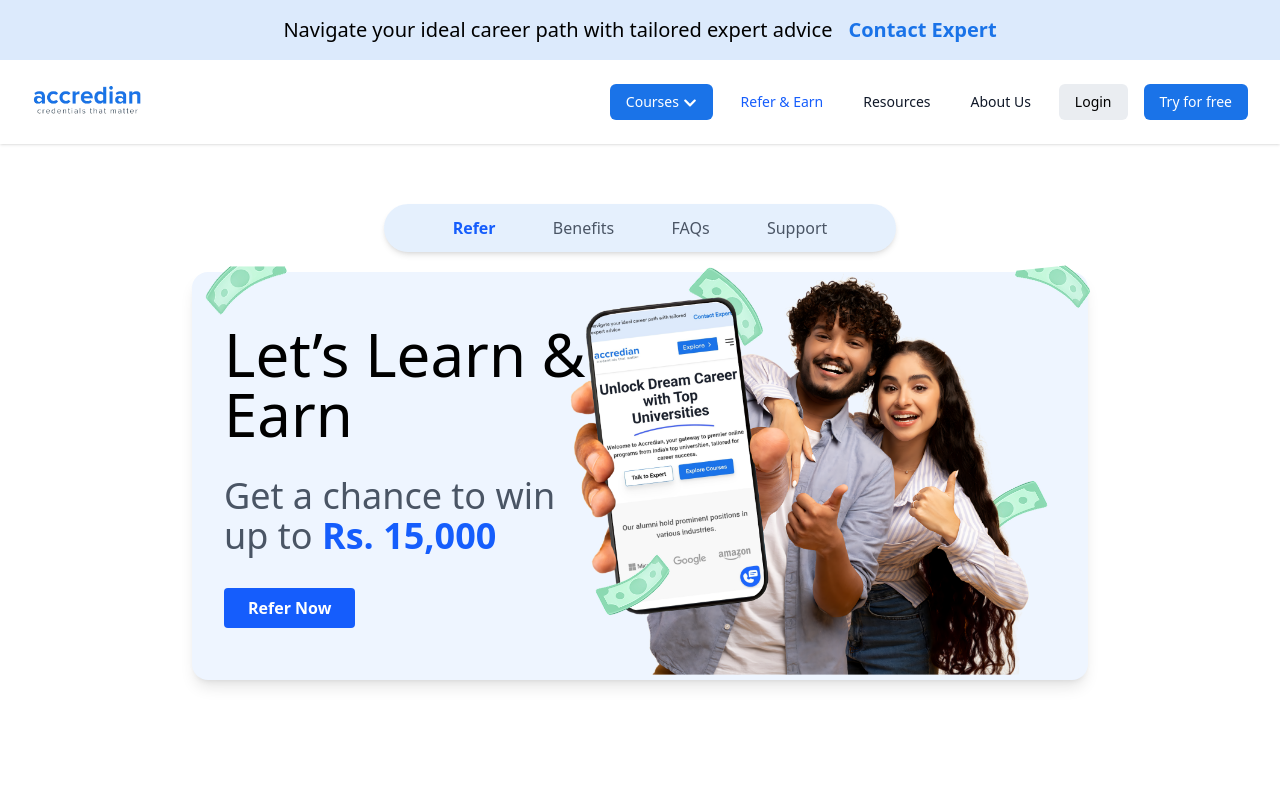
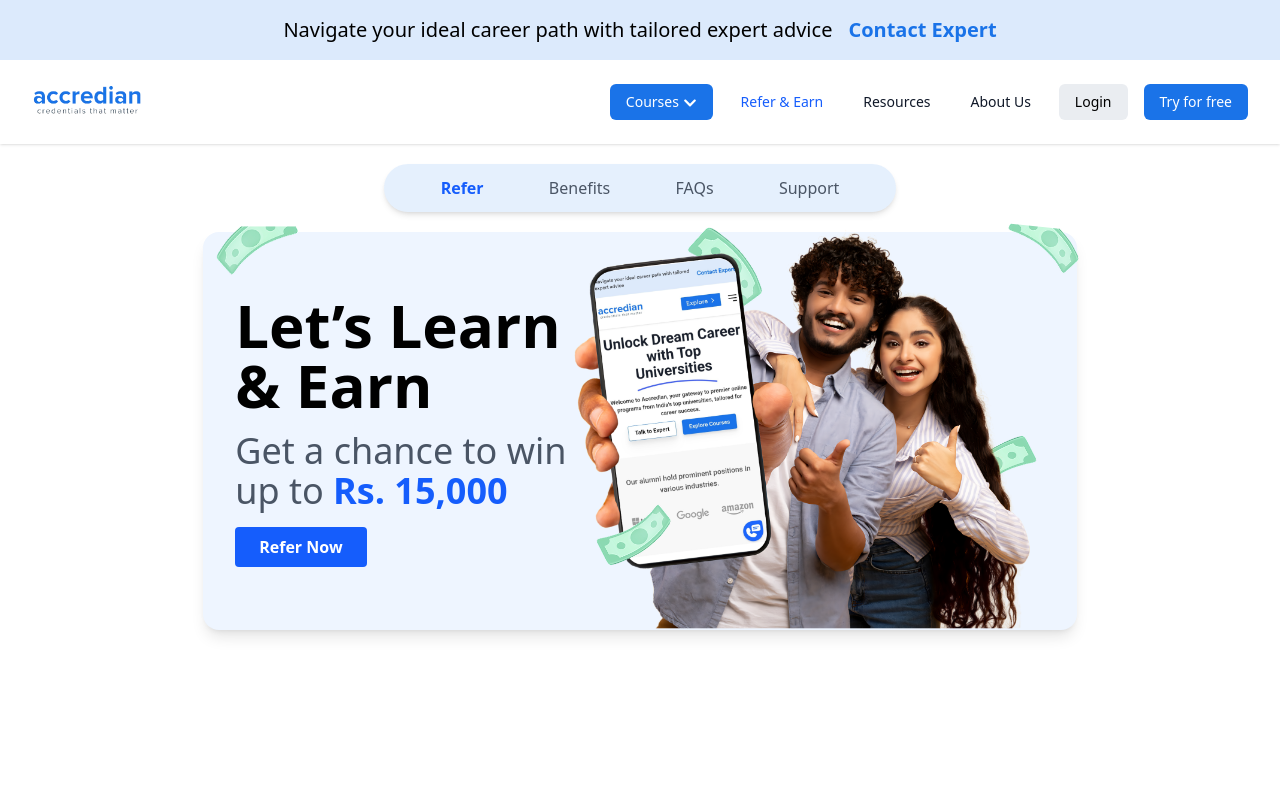
Before and after one commit to AlfiyaSiddique/Accredian-frontend-task, a React (Vite) app: page / in a window 1280 px wide. Shown: the top 800 px of the page. Built offline with nearby package versions, Linux system fonts and the light colour scheme; no server answers.

Commit message:
responsive

```diff
--- a/src/components/Hero.jsx
+++ b/src/components/Hero.jsx
@@ -8,11 +8,12 @@ import { useContext } from "react"
 import { FormContext } from "../../hooks/context"
 
 function Hero() {
-  const {isOpen, setOpen} = useContext(FormContext)
+  const { isOpen, setOpen } = useContext(FormContext);
 
   return (
-      <div className="min-h-screen flex flex-col items-center">
-          <div className="flex justify-around w-[40vw] bg-[#1A73E81C] shadow-md mx-auto px-10 py-3 mt-15 rounded-3xl font-medium">
+    <div className="lg:min-h-screen min-h-min mb-20 flex flex-col items-center px-4">
+      {/* Navbar */}
+      <div className="flex justify-around w-full sm:w-[90vw] max-w-[40vw] bg-[#1A73E81C] shadow-md mx-auto px-6 py-3 mt-5 rounded-3xl font-medium">
         <a href="#" className="text-blue-600 font-semibold">Refer</a>
         <a href="#" className="text-gray-600">Benefits</a>
         <a href="#" className="text-gray-600">FAQs</a>
@@ -20,28 +21,31 @@ function Hero() {
       </div>
 
       {/* Main Card */}
-        <div className="relative bg-[#EEF5FF] shadow-lg rounded-2xl p-8 mt-5 flex items-center w-[70%]">
-
-        <img src={moneytopleft} className="absolute top-0 left-4 w-12 sm:w-16 md:w-20 z-10 scale-125" alt="Money" />
-      <img src={moneytopmid}className="absolute top-[-5px] left-[55%] w-14 sm:w-16 md:w-20 rotate-12 scale-125" alt="Money" />
-      <img src={moneytopright} className="absolute right-0 top-0 w-10 sm:w-14 md:w-18 -rotate-6  z-10 scale-125" alt="Money" />
-      <img src={moneymidright} className="absolute right-10 top-[50%] w-10 sm:w-14 md:w-18 rotate-3 scale-125" alt="Money" />
-      <img src={moneybottommid} className="absolute left-[45%] bottom-15 w-10 sm:w-14 md:w-18 rotate-3 z-10 scale-125" alt="Money" />
+      <div className="relative bg-[#EEF5FF] shadow-lg rounded-2xl p-6 sm:p-8 mt-5 flex flex-col sm:flex-row items-center w-full max-w-[70%]">
+        {/* Floating Money Images */}
+        <img src={moneytopleft} className="absolute top-0 left-4 w-12 sm:w-16 md:w-20 z-10  scale-125" alt="Money" />
+        <img src={moneytopmid} className="absolute top-[-5px] left-[55%] w-14 sm:w-16   md:w-20 rotate-12 scale-125" alt="Money" />
+        <img src={moneytopright} className="absolute right-0 top-0 w-10 sm:w-14 md:w-18 rotate-6 z-10 scale-125" alt="Money" />
+        <img src={moneymidright} className="absolute right-10 top-[50%] w-10 sm:w-14  md:w-18 rotate-3 scale-125 hidden md:block" alt="Money" />
+        <img src={moneybottommid} className="absolute left-[45%] bottom-15 w-10 sm:w-14  md:w-18 rotate-3 z-10 scale-125 hidden md:block" alt="Money" />
 
         {/* Left Text Section */}
-          <div className="flex-1 space-y-4">
-            <h1 className="text-6xl">Let’s Learn & Earn</h1>
-            <p className="text-gray-600 text-4xl pr-3.5 font-medium my-8">Get a chance to win up to <span className="text-blue-600 font-semibold">Rs. 15,000</span></p>
-            <button className=" cursor-pointer bg-blue-600 text-white px-6 py-2 font-semibold rounded" onClick={()=>setOpen(!isOpen)}>Refer Now</button>
+        <div className=" flex-1 space-y-4 text-center md:text-left">
+          <h1 className="text-4xl sm:text-6xl font-bold">Let’s Learn & Earn</h1>
+          <p className="text-gray-600 text-xl sm:text-4xl font-medium">
+            Get a chance to win up to <span className="text-blue-600 font-semibold">Rs. 15,000</span>
+          </p>
+          <button
+            className="cursor-pointer bg-blue-600 text-white px-6 py-2 font-semibold rounded"
+            onClick={() => setOpen(!isOpen)}
+          >
+            Refer Now
+          </button>
         </div>
 
-          {/* Right Image Section */}
-          <div className="relative flex-1 flex justify-center scale-[127%] pr-15">
-            <img
-              src={Anniversary}
-              alt="Happy People"
-              className="h-auto rounded-lg"
-            />
+        {/* Right Image Section (Hidden on Small Screens) */}
+        <div className="relative flex-1 justify-center pr-15 hidden md:flex">
+          <img src={Anniversary} alt="Happy People" className="h-auto rounded-lg  scale-[130%]" />
         </div>
       </div>
     </div>
```
Lines whose indentation alone changed are shown as unchanged.
